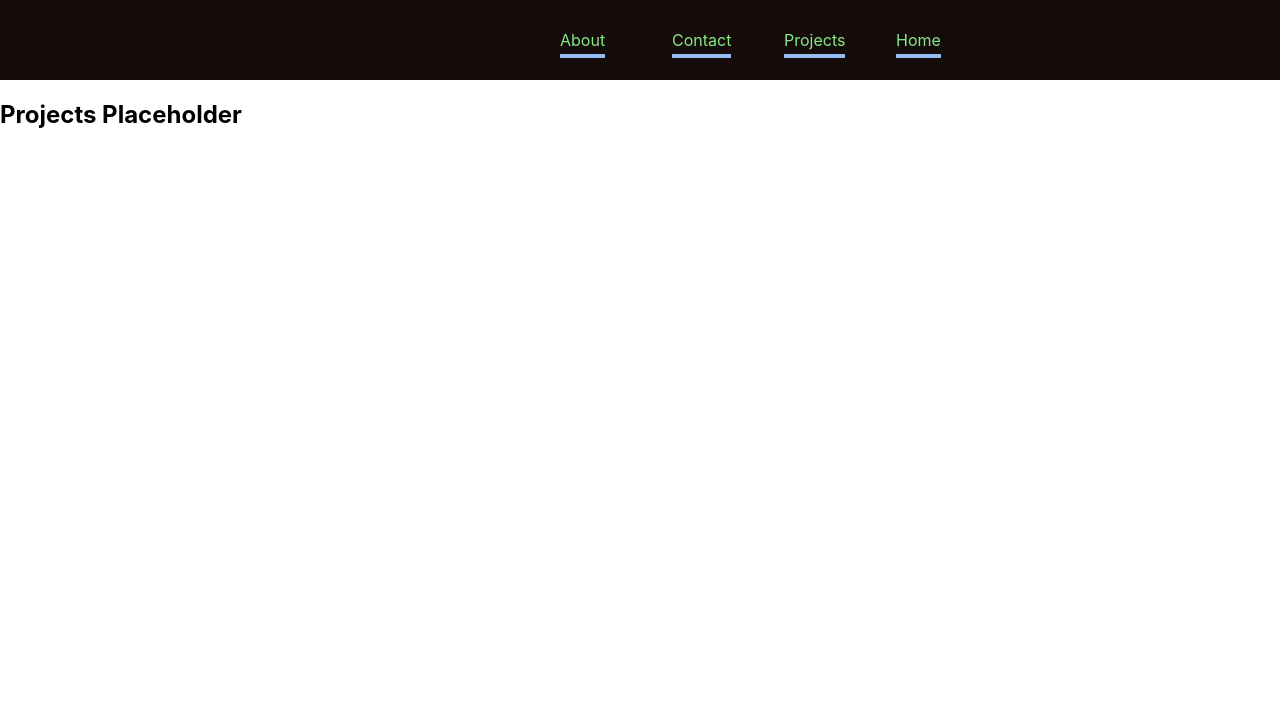
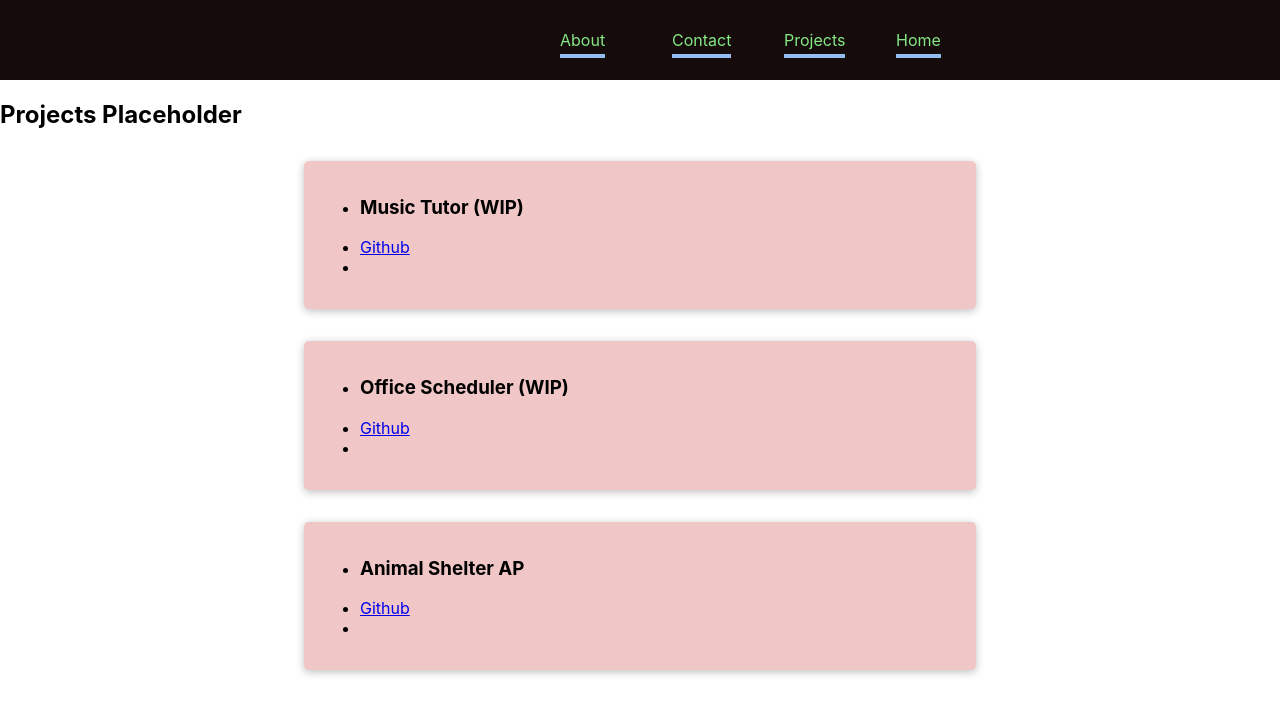
Before and after one commit to hajschroeder/HansJPortfolio, a React (Create React App) app: page /projects in a window 1280 px wide. Shown: the top 714 px of the page. Built offline with nearby package versions, Linux system fonts and the light colour scheme.

Commit message:
implement Card within Projects

```diff
--- a/src/components/Projects/Projects.js
+++ b/src/components/Projects/Projects.js
@@ -1,10 +1,34 @@
-import React from "react"
+import React, { Fragment } from "react"
+import Card from "../Layout/Card"
 
 const Projects = () =>{
   return (
+    <Fragment>
     <div>
       <h2>Projects Placeholder</h2>
     </div>
+      <Card>
+        <ul>
+          <li><h3>Music Tutor (WIP)</h3></li>
+          <li><a href="https://github.com/hajschroeder/react-music-tutor-beta">Github</a></li>
+          <li></li>
+        </ul>
+      </Card>
+      <Card>
+        <ul>
+          <li><h3>Office Scheduler (WIP)</h3></li>
+          <li><a href="https://github.com/hajschroeder/office-scheduler">Github</a></li>
+          <li></li>
+        </ul>
+      </Card>
+      <Card>
+        <ul>
+          <li><h3>Animal Shelter AP</h3></li>
+          <li><a href="https://github.com/hajschroeder/animal_shelter_api">Github</a></li>
+          <li></li>
+        </ul>
+      </Card>
+    </Fragment>
   )
 }
 
```
